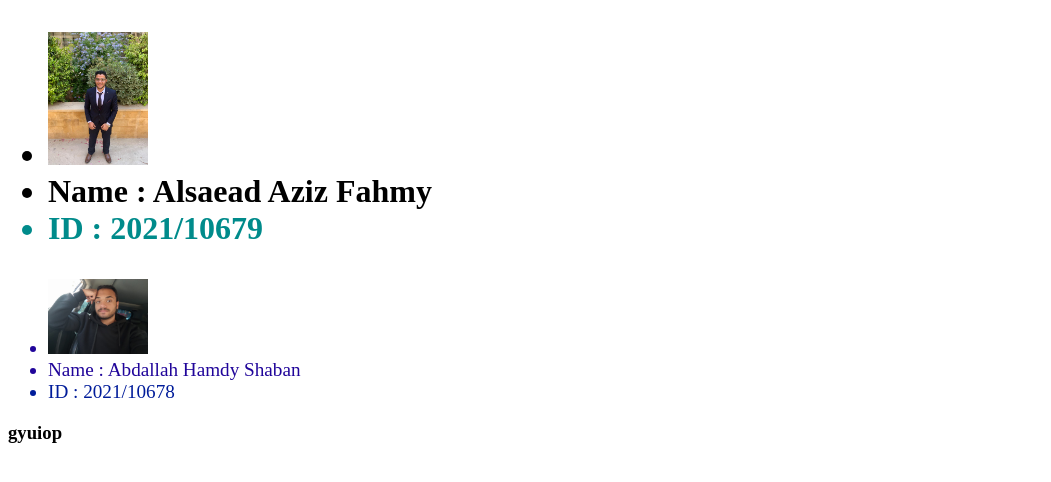
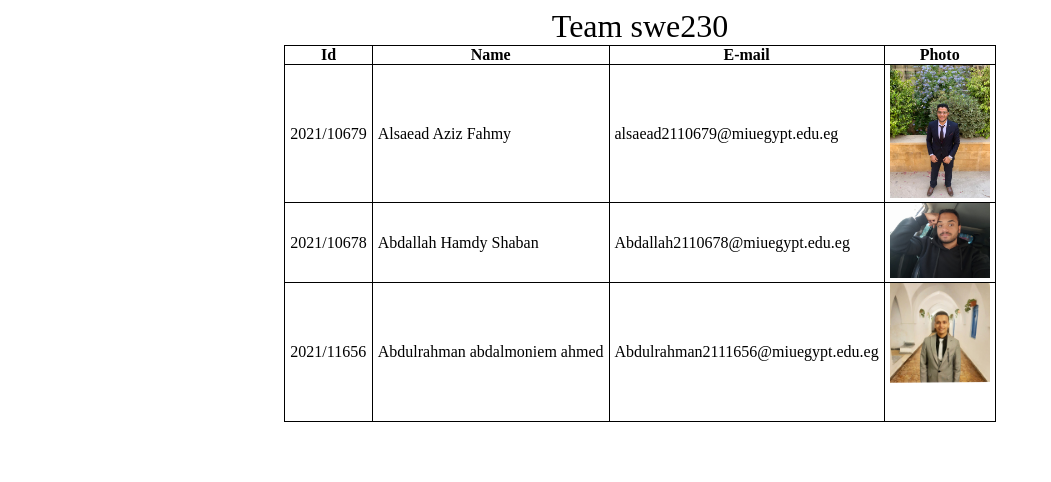
Before and after one commit to ALsaeed323/Assignment-1, a plain HTML site: page index.html in a window 1280 px wide. Shown: the whole page, without its empty margins (0-1051 px from the left). Drawn offline with Linux system fonts and the light colour scheme.

Commit message:
chang the structure of html and css design and  added my image

```diff
--- a/index.css
+++ b/index.css
@@ -15,3 +15,12 @@ color: black ;
 #hh{
  color: rgb(0, 28, 154);
 }
+table,th,td
+{
+    border-collapse: collapse;
+    border:1px solid black;
+}
+th,td
+{
+    padding: 0px 5px 0px 5px;
+}
--- a/index.html
+++ b/index.html
@@ -8,24 +8,38 @@
     <link rel="stylesheet" href="index.css">
 </head>
 <body>
-    <div>
-        <h1>
-            <ul>
-                <li><img src="Image/alsaead.jpeg" alt="" width="100" ></li>
-                <div class="ad"> <li> Name : Alsaead Aziz Fahmy</li></div>
-               <div id="aa" class="info"><li>ID : 2021/10679</li></div>
+            <table align="center">
+                <caption> <font size="6px">Team swe230</font></caption>
+                <thead>
+                    <tr>
+                        <th>Id</th>
+                        <th>Name</th>
+                        <th>E-mail</th>
+                        <th>Photo</th>
+                    </tr>
+                </thead>
+                <tbody>
+                    <tr>
+                        <td>2021/10679</td>
+                        <td>Alsaead Aziz Fahmy</td>
+                        <td>alsaead2110679@miuegypt.edu.eg</td>
+                        <td><img src="Image/alsaead.jpeg" alt="" width="100" ></td>
+                    </tr>
+                    <tr>
+                        <td>2021/10678</td>
+                        <td>Abdallah Hamdy Shaban</td>
+                        <td>Abdallah2110678@miuegypt.edu.eg</td>
+                        <td><img src="Image/Abdallah.jpg" alt="" width="100" ></td>
+                    </tr>
+                    <tr>
+                        <td>2021/11656</td>
+                        <td>Abdulrahman abdalmoniem ahmed</td>
+                        <td>Abdulrahman2111656@miuegypt.edu.eg</td>
+                        <td><img src="Image/abdulrahman.jpeg" alt="" width="100" ></td>
+                    </tr>
+                </tbody>
+            </table>
 
-            </ul>
-        </h1>
-        <div id="ag" >
-        <ul>
-            <li><img src="Image/Abdallah.jpg" alt="" width="100" ></li>
-            <li> Name : Abdallah Hamdy Shaban </li>
-            <li id="hh">ID  : 2021/10678</li>
-        </ul>
-        </div>
-        <h3>
-            gyuiop
         </h3>
     </div>
 </body>
```
Also changed, not shown: Image/abdulrahman.jpeg (added).
